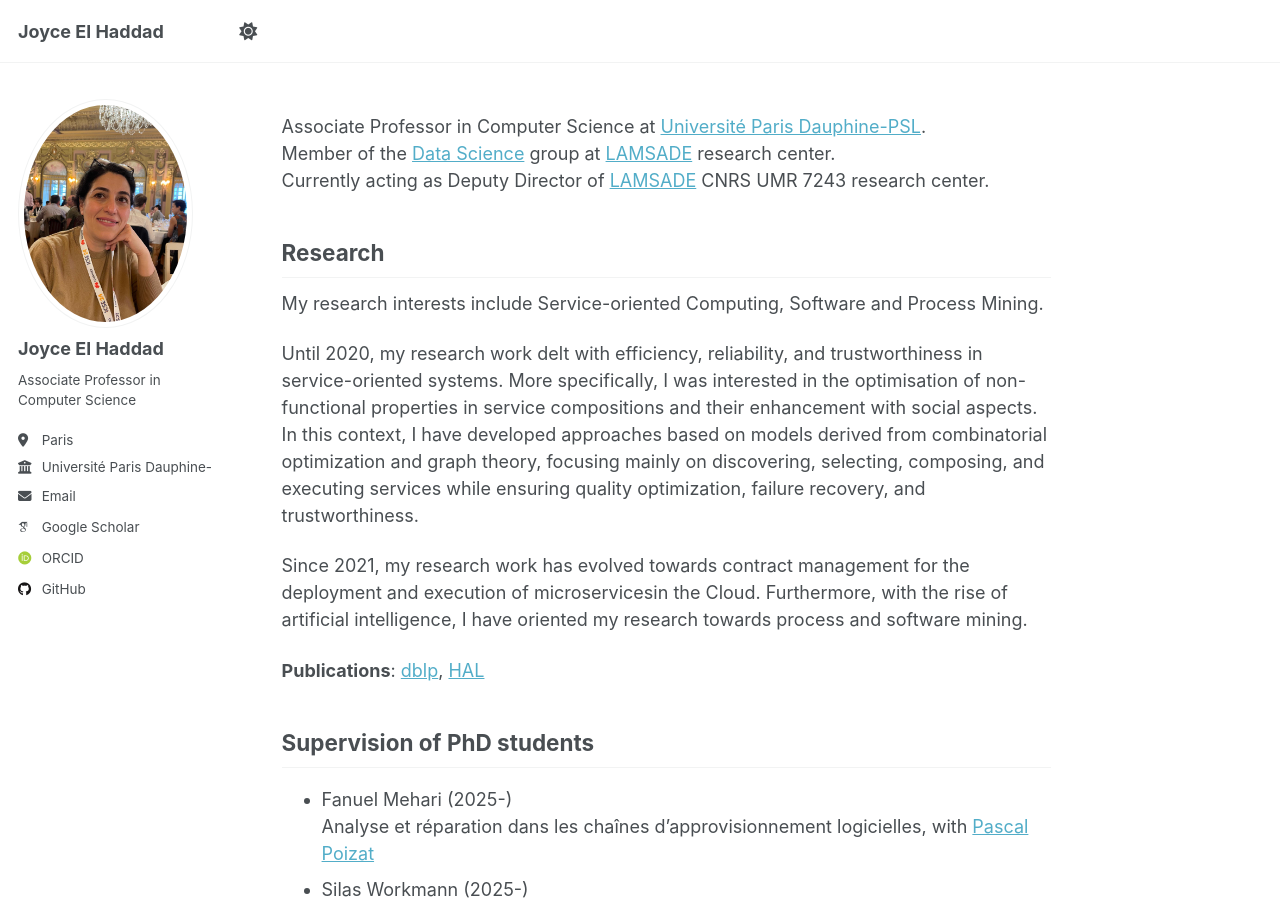
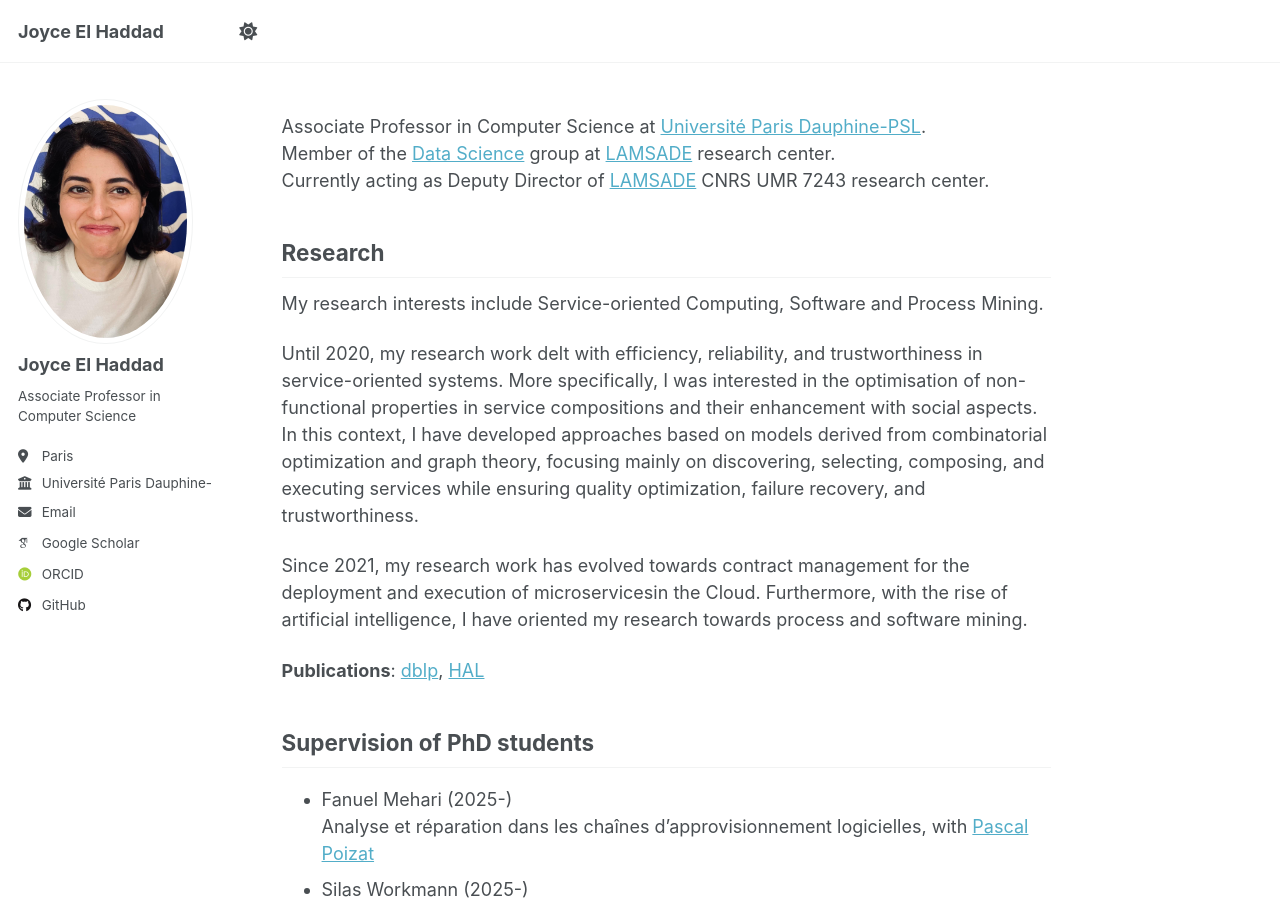
Before and after one commit to joyceelhaddad/joyceelhaddad.github.io, a Jekyll site: the page built from _pages/about.md, in a window 1280 px wide and 900 px high. Built offline with Jekyll 4.4.1, drawn with Linux system fonts in a browser that asks for light colours; some web fonts are replaced; a script that is not in the unit is left out.

Commit message:
Update _config.yml

```diff
--- a/_config.yml
+++ b/_config.yml
@@ -23,7 +23,7 @@ repository               : "joyceelhaddad.github.io"
 #               Additional customization can be done by editing /_includes/author-profile.html
 author:
   # Biographic information
-  avatar           : "my_photo_2.jpg"
+  avatar           : "my_photo_3.jpg"
   name             : "Joyce El Haddad"
   pronouns         : # example: "she/her"
   bio              : "Associate Professor in Computer Science"
```
